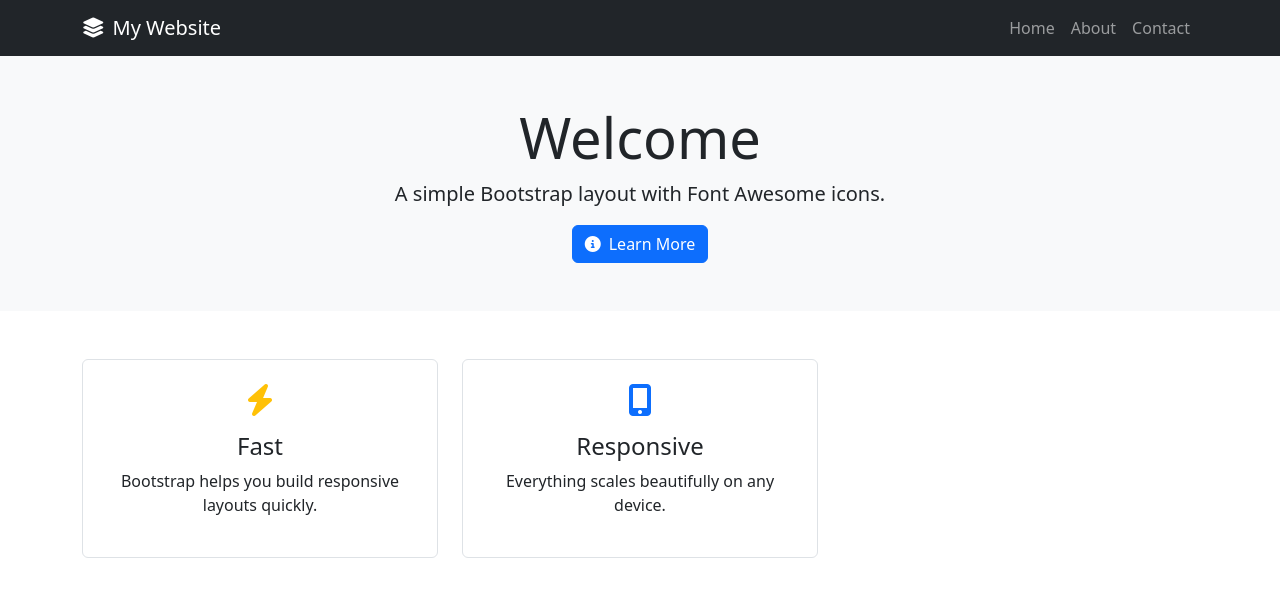
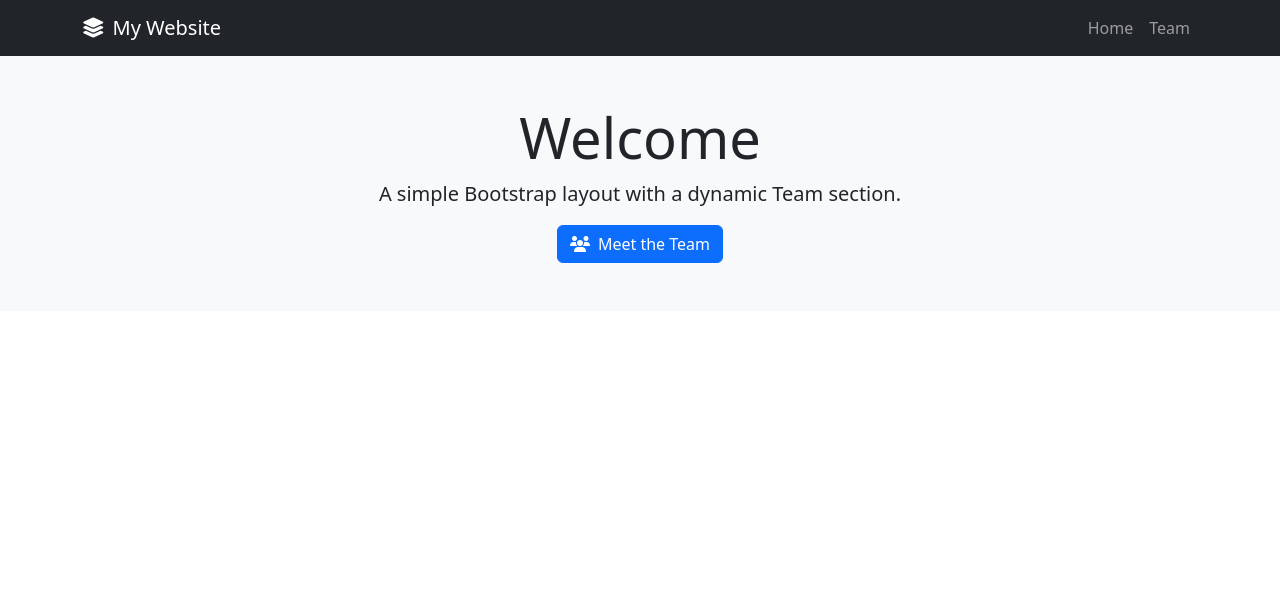
Before and after one commit to clientwebdev/projectsite, a plain HTML site: page index.html in a window 1280 px wide. Drawn offline with nearby package versions, Linux system fonts and the light colour scheme.

Commit message:
Refactor index.html for Team layout and navigation
Updated the title and modified the navbar links to include dynamic functions for Home and Team sections. Added a new Home section and modified the Team section layout.

```diff
--- a/index.html
+++ b/index.html
@@ -3,7 +3,7 @@
 <head>
     <meta charset="UTF-8">
     <meta name="viewport" content="width=device-width, initial-scale=1.0">
-    <title>Basic Bootstrap Layout</title>
+    <title>Bootstrap Team Layout</title>
 
     <!-- Bootstrap CSS -->
     <link
@@ -21,7 +21,7 @@
     <!-- NAVBAR -->
     <nav class="navbar navbar-expand-lg navbar-dark bg-dark">
         <div class="container">
-            <a class="navbar-brand" href="#">
+            <a class="navbar-brand" href="#" onclick="showHome()">
                 <i class="fa-solid fa-layer-group me-2"></i>My Website
             </a>
             <button class="navbar-toggler" type="button" data-bs-toggle="collapse" data-bs-target="#navbarNav">
@@ -30,40 +30,56 @@
 
             <div class="collapse navbar-collapse" id="navbarNav">
                 <ul class="navbar-nav ms-auto">
-                    <li class="nav-item"><a class="nav-link" href="#">Home</a></li>
-                    <li class="nav-item"><a class="nav-link" href="#">About</a></li>
-                    <li class="nav-item"><a class="nav-link" href="#">Contact</a></li>
+                    <li class="nav-item">
+                        <a class="nav-link" href="#" onclick="showHome()">Home</a>
+                    </li>
+                    <li class="nav-item">
+                        <a class="nav-link" href="#" onclick="showTeam()">Team</a>
+                    </li>
                 </ul>
             </div>
         </div>
     </nav>
 
-    <!-- HERO SECTION -->
+    <!-- HOME SECTION -->
+    <div id="homeSection">
         <header class="bg-light py-5">
             <div class="container text-center">
                 <h1 class="display-4">Welcome</h1>
-            <p class="lead">A simple Bootstrap layout with Font Awesome icons.</p>
-            <a href="#" class="btn btn-primary">
-                <i class="fa-solid fa-circle-info me-2"></i>Learn More
+                <p class="lead">A simple Bootstrap layout with a dynamic Team section.</p>
+                <a href="#" class="btn btn-primary" onclick="showTeam()">
+                    <i class="fa-solid fa-users me-2"></i>Meet the Team
                 </a>
             </div>
         </header>
+    </div>
 
-    <!-- MAIN CONTENT -->
-    <section class="py-5">
+    <!-- TEAM SECTION -->
+    <div id="teamSection" class="py-5" style="display:none;">
         <div class="container">
+            <h2 class="text-center mb-4">
+                <i class="fa-solid fa-people-group me-2"></i>Our Team
+            </h2>
+
             <div class="row g-4">
 
-                <div class="col-md-4">
-                    <div class="p-4 border rounded text-center">
-                        <i class="fa-solid fa-bolt fa-2x mb-3 text-warning"></i>
-                        <h4>Fast</h4>
-                        <p>Bootstrap helps you build responsive layouts quickly.</p>
+                <!-- Team Leader -->
+                <div class="col-md-3">
+                    <div class="card text-center p-3">
+                        <img src="https://via.placeholder.com/150" class="rounded-circle mx-auto mb-3" alt="Leader">
+                        <h5 class="fw-bold">Alex Johnson</h5>
+                        <p class="text-primary fw-semibold">Team Leader</p>
                     </div>
                 </div>
 
-                <div class="col-md-4">
-                    <div class="p-4 border rounded text-center">
-                        <i class="fa-solid fa-mobile-screen-button fa-2x mb-3 text-primary"></i>
-                        <h4>Responsive</h4>
-                        <p>Everything scales beautifully on any device.</p>
+                <!-- Member 2 -->
+                <div class="col-md-3">
+                    <div class="card text-center p-3">
+                        <img src="https://via.placeholder.com/150" class="rounded-circle mx-auto mb-3" alt="Member">
+                        <h5 class="fw-bold">Maria Lopez</h5>
+                        <p>Developer</p>
+                    </div>
+                </div>
+
+                <!-- Member 3 -->
+                <div class="col-md-3">
```
Lines whose indentation alone changed are shown as unchanged.
